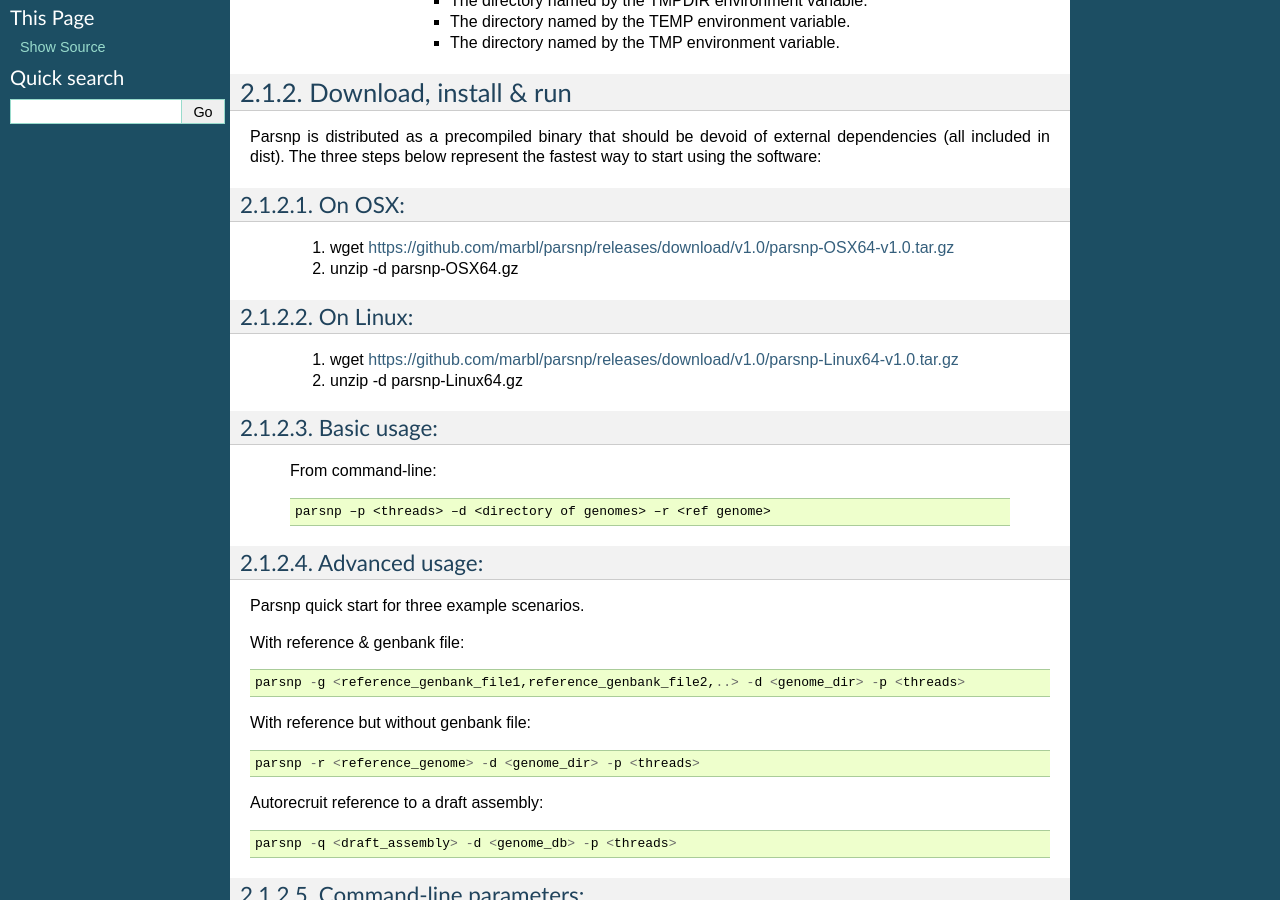
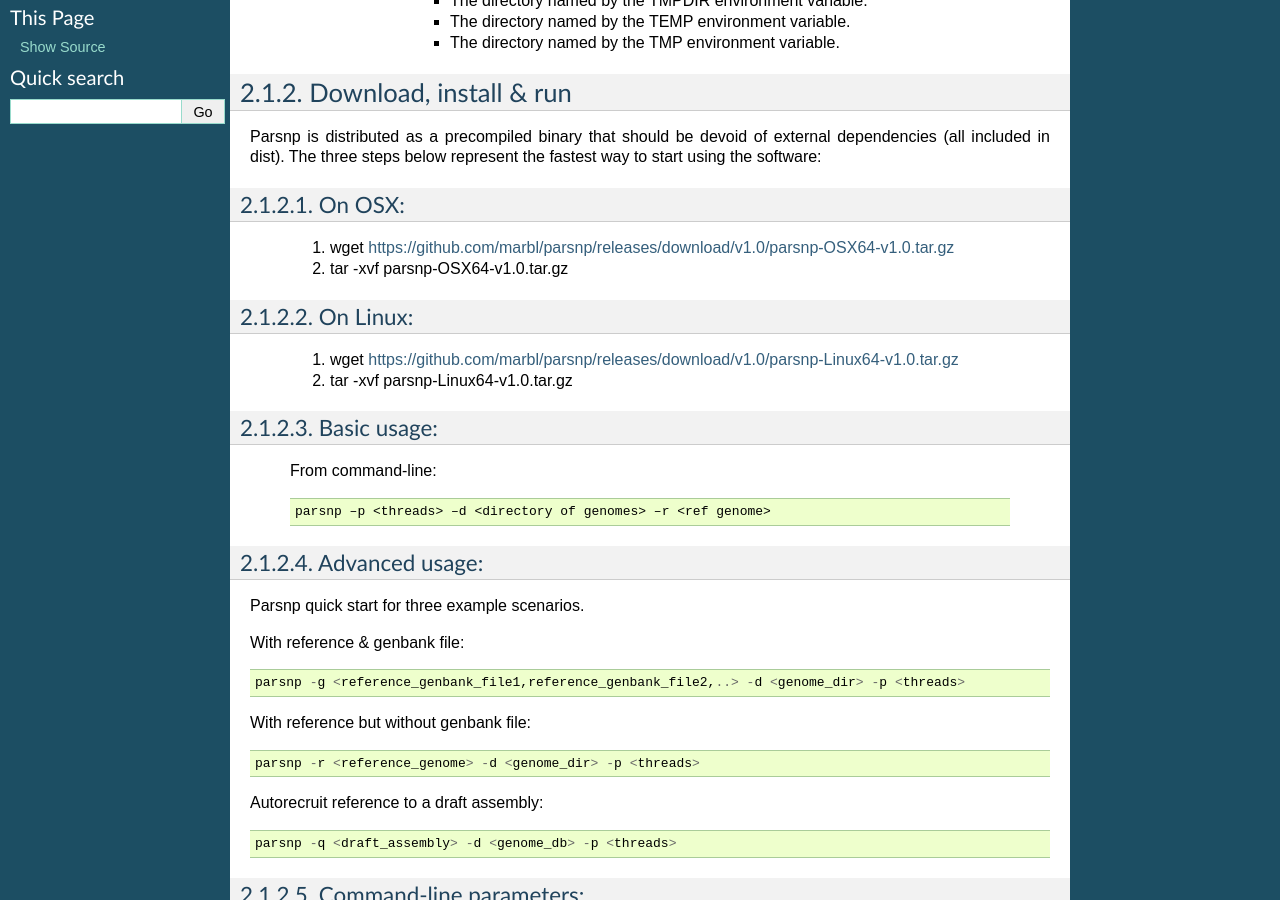
Before and after one commit to marbl/harvest, a Sphinx documentation site: the page built from docs/content/parsnp/quickstart.rst, in a window 1280 px wide and 900 px high, scrolled down 425 px. Built offline with Sphinx 7.4.7, drawn with Linux system fonts in a browser that asks for light colours; pages that are not in the unit, such as notebooks, are missing from menus.

Commit message:
Update quickstart.rst

```diff
--- a/docs/content/parsnp/quickstart.rst
+++ b/docs/content/parsnp/quickstart.rst
@@ -26,13 +26,13 @@ Parsnp is distributed as a precompiled binary that should be devoid of external
 On OSX:
 """""""
   1. wget https://github.com/marbl/parsnp/releases/download/v1.0/parsnp-OSX64-v1.0.tar.gz
-  2. unzip -d parsnp-OSX64.gz
+  2. tar -xvf parsnp-OSX64-v1.0.tar.gz
 
 On Linux:
 """""""""
 
   1. wget https://github.com/marbl/parsnp/releases/download/v1.0/parsnp-Linux64-v1.0.tar.gz
-  2. unzip -d parsnp-Linux64.gz
+  2. tar -xvf parsnp-Linux64-v1.0.tar.gz
 
 Basic usage:
 """"""""""""
```
